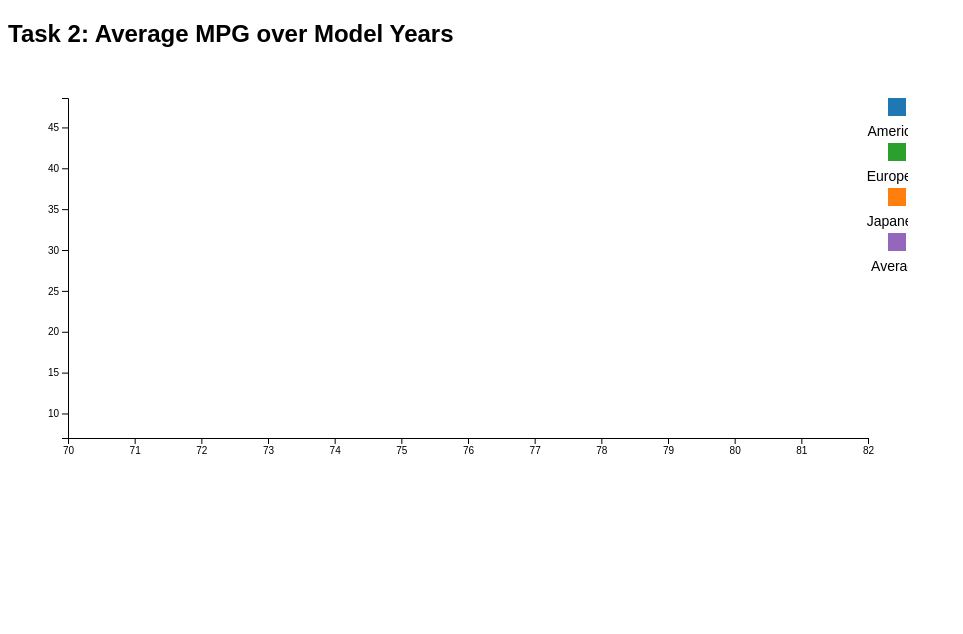
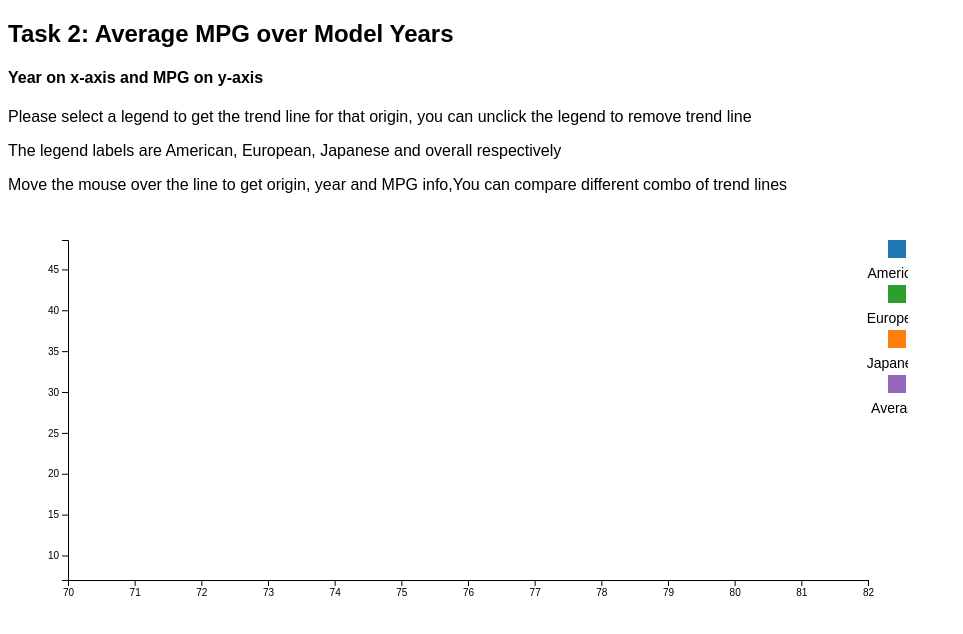
Before and after one commit to vamsikrishnakonidena/IV-Final-Project, a plain HTML site: page task2.html in a window 1280 px wide. Shown: the whole page, without its empty margins (0-963 px from the left). Drawn offline with nearby package versions, Linux system fonts and the light colour scheme.

Commit message:
Update task2.html

```diff
--- a/task2.html
+++ b/task2.html
@@ -31,6 +31,10 @@
 </head>
 <body>
   <h2>Task 2: Average MPG over Model Years</h2>
+  <h4>Year on x-axis and MPG on y-axis</h4>
+  <p> Please select a legend to get the trend line for that origin, you can unclick the legend to remove trend line</p>
+  <p>The legend labels are American, European, Japanese and overall respectively</p>
+  <p>Move the mouse over the line to get origin, year and MPG info,You can compare different combo of trend lines</p>
   <svg id="chart" width="900" height="400"></svg>
   <div class="tooltip" id="tooltip"></div>
 
```
